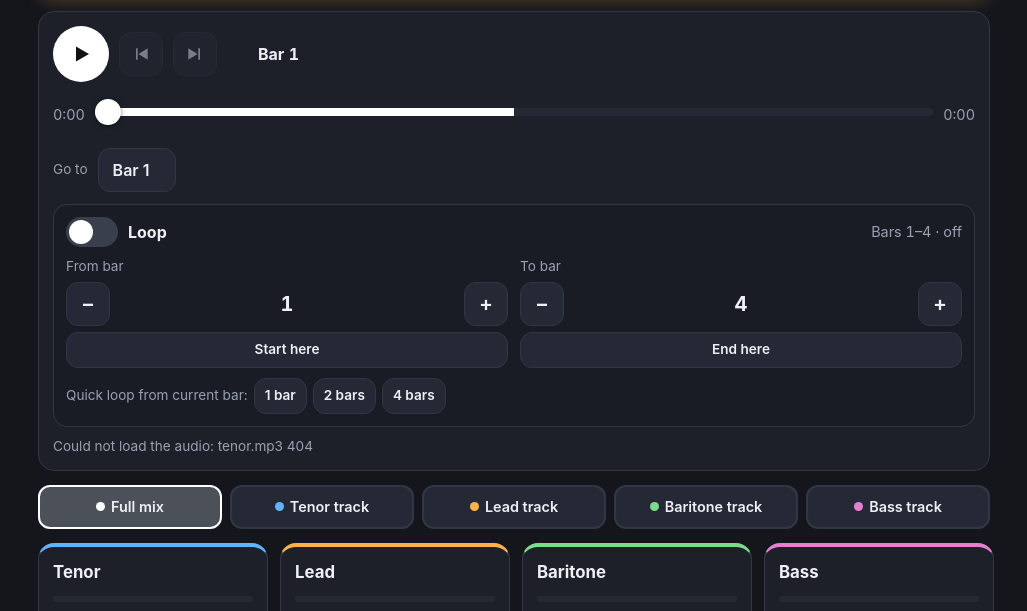
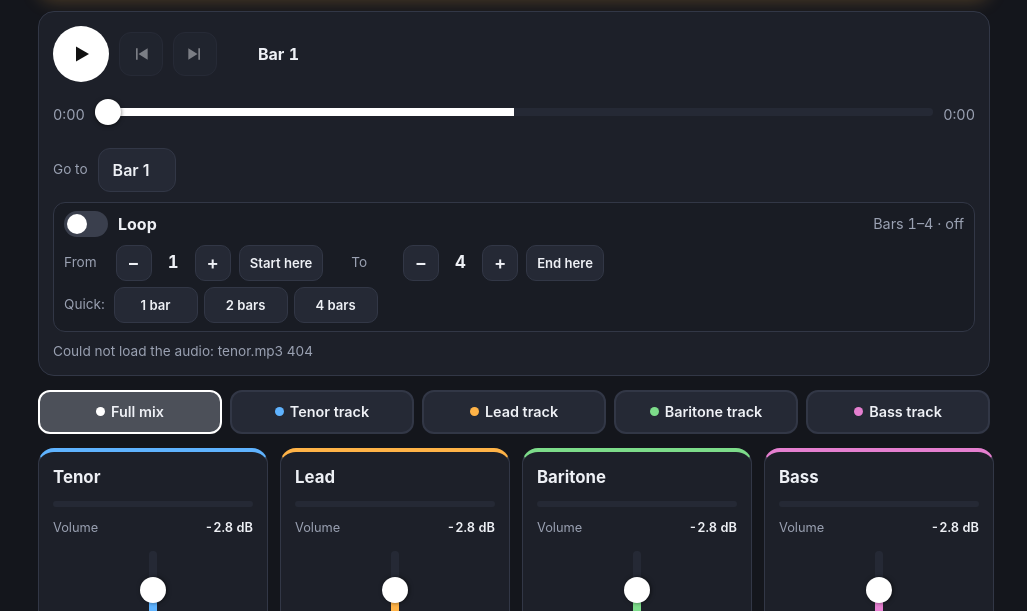
Before and after one commit to awm11/you-can-fly, a plain HTML site: page index.html in a window 1280 px wide. Shown: the part 127-738 px from the top of the page, without its empty margins (126-1153 px from the left). Drawn offline with Linux system fonts and the light colour scheme; no server answers.

Commit message:
Compact loop card
Co-Authored-By: Claude Opus 5.5 <noreply@anthropic.com>
Claude-Session: https://claude.ai/code/session_011LQDa5QS37RcVJpC33h1C8

```diff
--- a/index.html
+++ b/index.html
@@ -38,26 +38,27 @@
   .toggle[aria-pressed="true"]{background:#3a4152;border-color:#5a6378}
   select.btn{padding-right:10px}
   /* loop */
-  .loopbox{margin-top:12px;border:1px solid var(--line);border-radius:14px;padding:12px;background:#191c24}
+  .loopbox{margin-top:10px;border:1px solid var(--line);border-radius:12px;padding:8px 10px;background:#191c24}
   .loopbox.on{border-color:#4f7cff;box-shadow:0 0 0 1px #4f7cff55 inset}
   .lhead{display:flex;align-items:center;gap:10px}
   .ltitle{font-weight:700;cursor:pointer}
   .lsum{margin-left:auto;font-variant-numeric:tabular-nums;color:var(--muted);font-size:.9rem}
   .loopbox.on .lsum{color:#9fb6ff}
-  .switch{appearance:none;border:none;width:52px;height:30px;border-radius:15px;background:#3a3f4d;position:relative;cursor:pointer;flex:none;padding:0}
-  .switch span{position:absolute;top:3px;left:3px;width:24px;height:24px;border-radius:50%;background:#fff;transition:transform .15s}
+  .switch{appearance:none;border:none;width:44px;height:26px;border-radius:13px;background:#3a3f4d;position:relative;cursor:pointer;flex:none;padding:0}
+  .switch span{position:absolute;top:3px;left:3px;width:20px;height:20px;border-radius:50%;background:#fff;transition:transform .15s}
   .switch[aria-checked="true"]{background:#4f7cff}
-  .switch[aria-checked="true"] span{transform:translateX(22px)}
-  .lgrid{display:grid;grid-template-columns:1fr 1fr;gap:12px;margin-top:10px}
-  .lcol{display:flex;flex-direction:column;gap:6px}
-  .stepper{display:flex;align-items:center;gap:6px}
-  .stepper .btn{width:44px;padding:0;font-size:1.3rem}
-  .stepper output{flex:1;text-align:center;font-size:1.25rem;font-weight:700;font-variant-numeric:tabular-nums}
-  .btn.small{min-height:36px;font-size:.85rem;padding:0 10px}
-  .lquick{display:flex;flex-wrap:wrap;align-items:center;gap:6px;margin-top:10px}
-  .lquick .sub{flex-basis:100%}
-  .lquick .btn{flex:1}
-  @media (min-width:760px){ .lquick .sub{flex-basis:auto} .lquick .btn{flex:0 0 auto} }
+  .switch[aria-checked="true"] span{transform:translateX(18px)}
+  .lgrid{display:grid;grid-template-columns:1fr;gap:6px;margin-top:8px}
+  .lrow{display:flex;align-items:center;gap:8px}
+  .lrow > .sub,.lquick > .sub{width:3.2em;flex:none;font-size:.85rem}
+  .stepper{display:flex;align-items:center;gap:4px}
+  .stepper .btn{width:36px;min-height:36px;padding:0;font-size:1.15rem;border-radius:10px}
+  .stepper output{width:2.1em;text-align:center;font-size:1.05rem;font-weight:700;font-variant-numeric:tabular-nums}
+  .btn.small{min-height:36px;font-size:.82rem;padding:0 10px;border-radius:10px}
+  .lrow .btn.small{flex:1;max-width:130px}
+  .lquick{display:flex;align-items:center;gap:6px;margin-top:6px}
+  .lquick .btn{flex:1;max-width:84px}
+  @media (min-width:760px){ .lgrid{grid-template-columns:auto auto;justify-content:start;column-gap:28px} }
   .seek{position:relative}
   .lregion{position:absolute;top:50%;height:16px;margin-top:-8px;border-radius:5px;background:rgba(79,124,255,.35);
     box-shadow:0 0 0 2px #4f7cff inset;pointer-events:none}
@@ -193,19 +194,19 @@
         <span class="lsum" id="lsum"></span>
       </div>
       <div class="lgrid">
-        <div class="lcol">
-          <div class="sub">From bar</div>
+        <div class="lrow">
+          <span class="sub">From</span>
           <div class="stepper"><button class="btn" data-k="a" data-d="-1" aria-label="Loop start earlier">−</button><output id="la">1</output><button class="btn" data-k="a" data-d="1" aria-label="Loop start later">+</button></div>
           <button class="btn small" id="setA">Start here</button>
         </div>
-        <div class="lcol">
-          <div class="sub">To bar</div>
+        <div class="lrow">
+          <span class="sub">To</span>
           <div class="stepper"><button class="btn" data-k="b" data-d="-1" aria-label="Loop end earlier">−</button><output id="lb">4</output><button class="btn" data-k="b" data-d="1" aria-label="Loop end later">+</button></div>
           <button class="btn small" id="setB">End here</button>
         </div>
       </div>
       <div class="lquick">
-        <span class="sub">Quick loop from current bar:</span>
+        <span class="sub">Quick:</span>
         <button class="btn small" data-q="1">1 bar</button>
         <button class="btn small" data-q="2">2 bars</button>
         <button class="btn small" data-q="4">4 bars</button>
```
